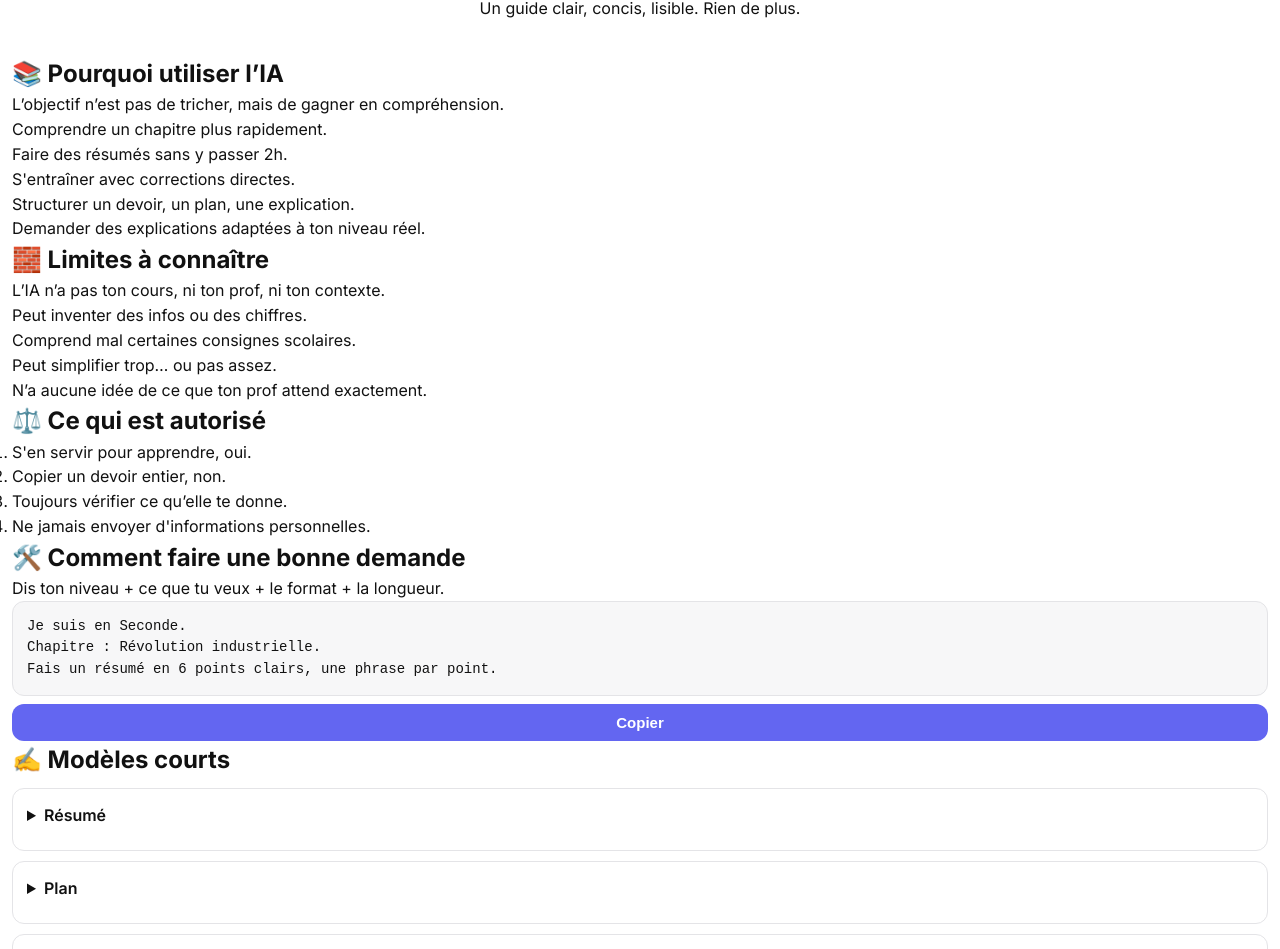
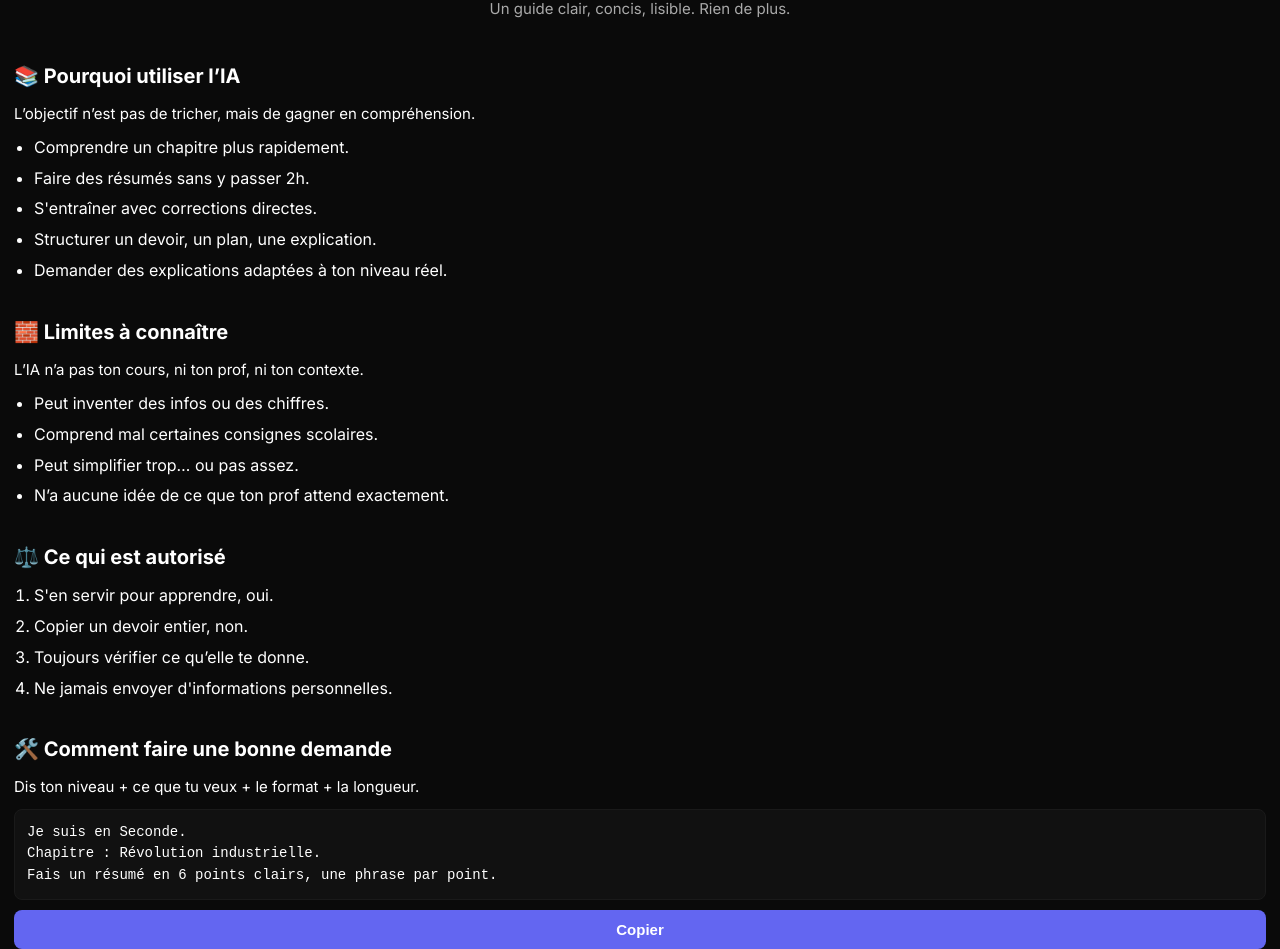
Before and after one commit to 1001amaury/IA-POUR-LES-COURS, a plain HTML site: page index.html in a window 1280 px wide. Shown: the part 75-1024 px from the top of the page. Drawn offline with Linux system fonts and the light colour scheme.

Commit message:
Update styles.css

```diff
--- a/styles.css
+++ b/styles.css
@@ -1,12 +1,9 @@
 :root {
-  --bg: #ffffff;
-  --text: #111111;
-  --muted: #555;
-  --light: #f7f7f8;
-  --border: #e4e4e7;
+  --bg: #0a0a0a;
+  --text: #ffffff;
+  --muted: #aaaaaa;
   --accent: #6366f1;
-  --radius: 12px;
-  --shadow: 0 4px 16px rgba(0,0,0,0.06);
+  --radius: 8px;
 }
 
 * {
@@ -19,128 +16,108 @@ body {
   font-family: "Inter", sans-serif;
   background: var(--bg);
   color: var(--text);
-  padding: 28px 12px 60px;
+  padding: 26px 14px 60px;
   line-height: 1.55;
+  -webkit-font-smoothing: antialiased;
 }
 
-/* ------------------ HEADER ------------------ */
+/* ---------------- HEADER ---------------- */
 
 .hero {
   text-align: center;
-  margin-bottom: 34px;
+  margin-bottom: 40px;
 }
 
 .hero h1 {
-  font-size: 28px;
+  font-size: 26px;
   font-weight: 800;
-  animation: fadeIn 0.6s ease-out;
 }
 
-.subtitle {
-  margin-top: 8px;
+.hero p {
+  margin-top: 6px;
+  color: var(--muted);
   font-size: 15px;
-  color: var(--muted);
 }
 
-/* ------------------ BLOCK SECTIONS ------------------ */
+/* ---------------- CONTENU (CONTINU) ---------------- */
 
-.block {
-  background: var(--light);
-  padding: 22px 20px;
-  border-radius: var(--radius);
-  border: 1px solid var(--border);
-  margin-bottom: 26px;
-  box-shadow: var(--shadow);
-  animation: fadeUp 0.6s ease-out;
+.content section {
+  margin-bottom: 34px;
+  animation: fadeUp 0.7s ease;
 }
 
-.block h2 {
+h2 {
   font-size: 20px;
   font-weight: 700;
-  margin-bottom: 14px;
+  margin-bottom: 10px;
 }
 
-.block ul, .block ol {
-  padding-left: 18px;
-  margin-top: 8px;
+p {
+  margin-bottom: 10px;
+  font-size: 15px;
+  color: var(--text);
 }
 
-.block li {
-  margin-bottom: 6px;
+ul, ol {
+  margin-top: 10px;
+  padding-left: 20px;
 }
 
-/* ------------------ DETAILS ------------------ */
+li {
+  margin-bottom: 6px;
+  color: var(--text);
+}
+
+/* ---------------- DETAILS ---------------- */
 
 details {
-  background: #fff;
-  padding: 14px 14px;
-  border-radius: var(--radius);
-  border: 1px solid var(--border);
-  margin: 10px 0;
-  cursor: pointer;
-  transition: 0.2s;
-}
-
-details:hover {
-  border-color: var(--accent);
+  margin-top: 14px;
+  padding: 10px 0;
+  border-bottom: 1px solid #1b1b1b;
 }
 
 summary {
+  cursor: pointer;
   font-weight: 600;
-  margin-bottom: 8px;
+  color: var(--accent);
+  font-size: 15px;
 }
 
-/* ------------------ PROMPTS ------------------ */
+/* ---------------- PROMPTS ---------------- */
 
 pre.prompt {
-  background: var(--light);
-  border: 1px solid var(--border);
-  padding: 14px;
+  margin-top: 10px;
+  background: #111;
+  padding: 12px;
   border-radius: var(--radius);
+  font-size: 14px;
   white-space: pre-wrap;
-  margin-bottom: 8px;
-  font-size: 14px;
+  border: 1px solid #1a1a1a;
 }
 
-/* ------------------ BUTTON ------------------ */
+/* ---------------- BUTTON ---------------- */
 
 .copy-btn {
+  margin-top: 10px;
   width: 100%;
-  padding: 10px 0;
-  font-size: 15px;
-  font-weight: 600;
+  padding: 11px 0;
   border-radius: var(--radius);
   border: none;
   background: var(--accent);
   color: white;
+  font-size: 15px;
+  font-weight: 600;
   cursor: pointer;
   transition: 0.2s;
-}
-
-.copy-btn:hover {
-  opacity: 0.9;
 }
 
 .copy-btn:active {
   transform: scale(0.97);
 }
 
-/* ------------------ ANIMATIONS ------------------ */
-
-.fade-in {
-  animation: fadeIn 0.5s ease-out;
-}
-
-.fade-up {
-  animation: fadeUp 0.6s ease-out;
-}
-
-@keyframes fadeIn {
-  from {opacity: 0;}
-  to {opacity: 1;}
-}
+/* ---------------- ANIMATIONS ---------------- */
 
 @keyframes fadeUp {
-  from {opacity: 0; transform: translateY(18px);}
-  to {opacity: 1; transform: translateY(0);}
+  from { opacity: 0; transform: translateY(20px); }
+  to { opacity: 1; transform: translateY(0); }
 }
```
